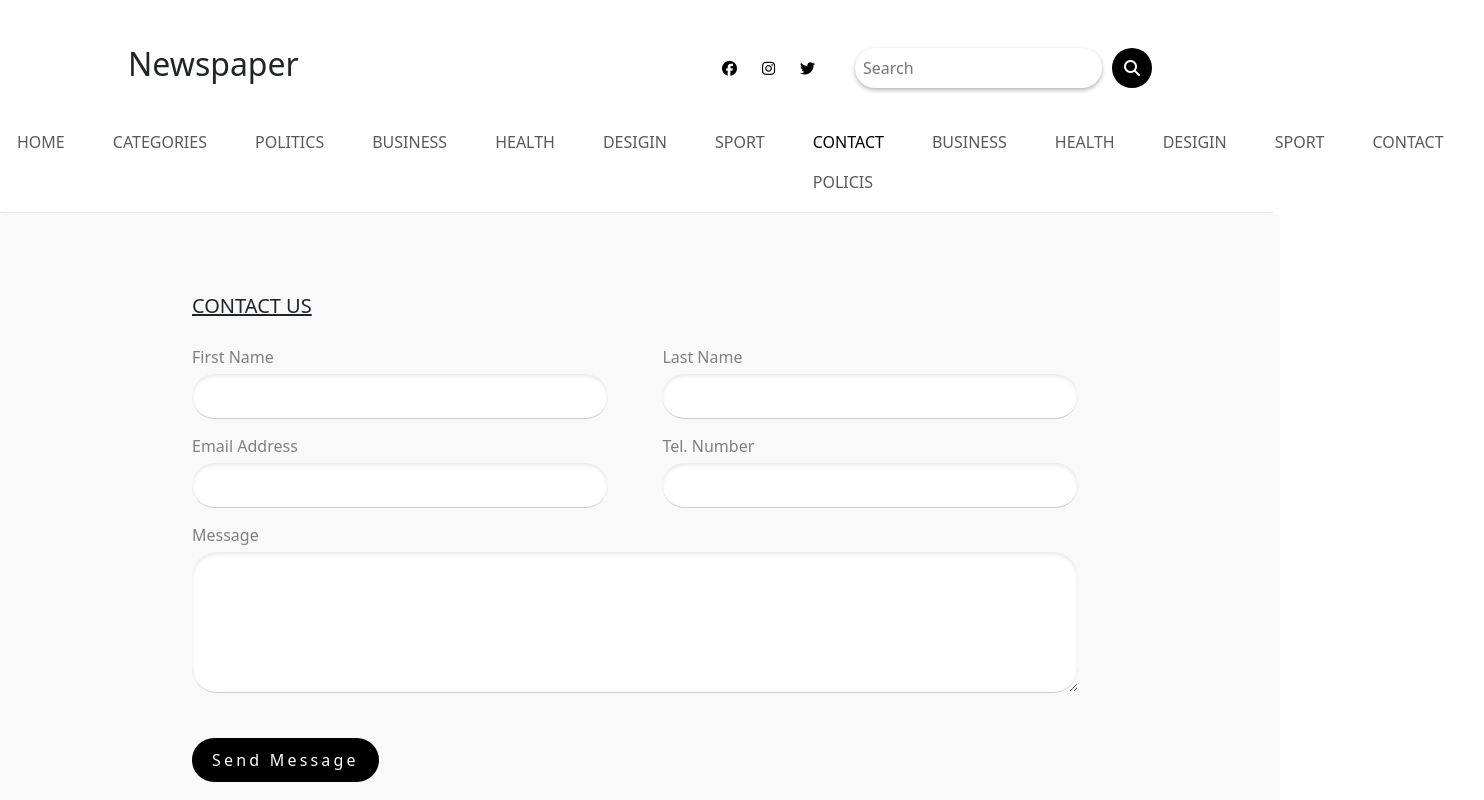
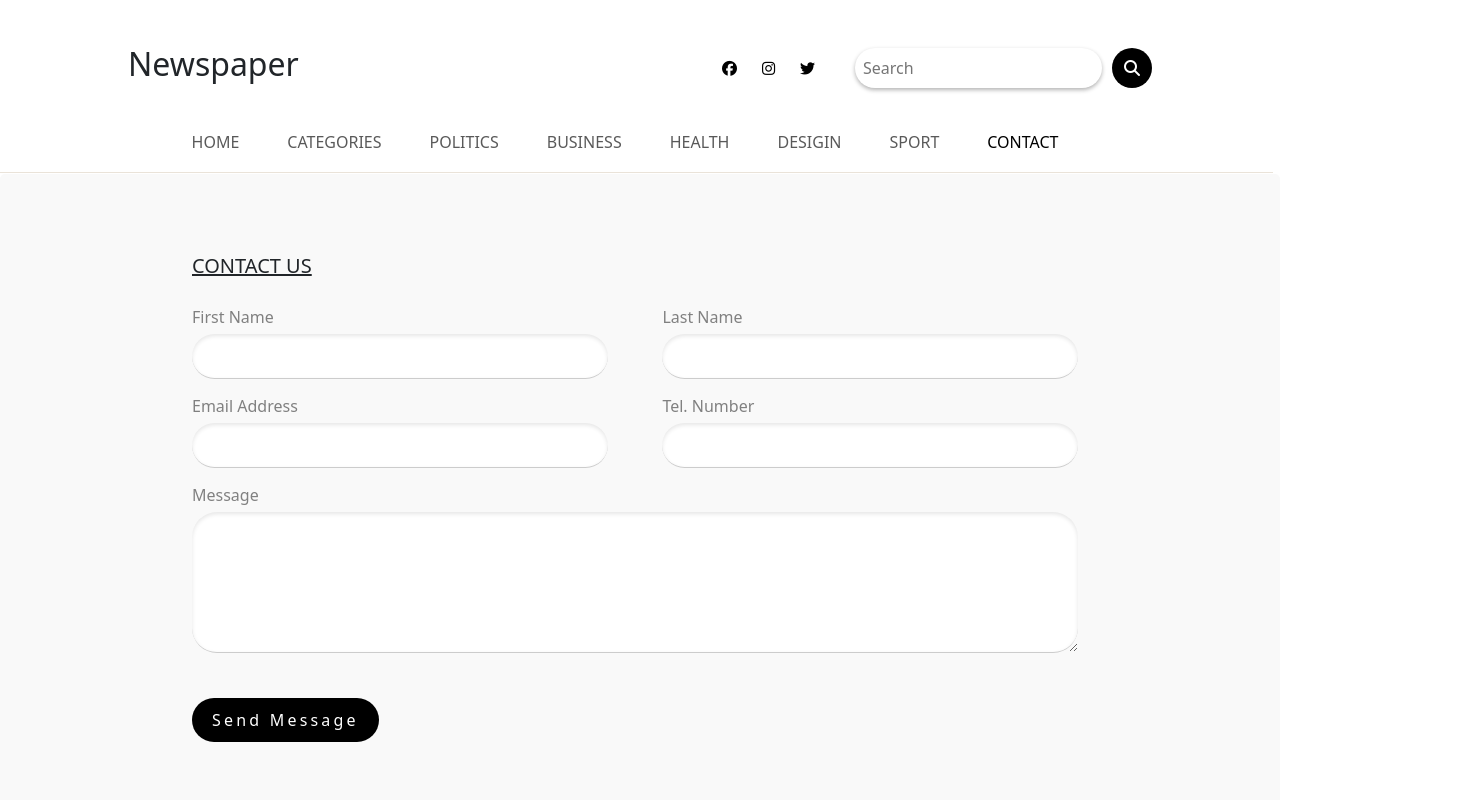
Before and after one commit to NadaAlhabbash/Newspaper_angular, an Angular app: page /contact in a window 1280 px wide. Shown: the top 800 px of the page, 1484 px wide, since content can reach past the window. Built offline with nearby package versions, Linux system fonts and the light colour scheme.

Commit message:
errors in navbar

```diff
--- a/src/app/components/navbar/navbar.component.html
+++ b/src/app/components/navbar/navbar.component.html
@@ -50,22 +50,6 @@
                     </li>
                     <li class="nav-item">
                         <a class="nav-link mx-lg-3 " routerLink="/contact" routerLinkActive="active">CONTACT</a>
-                        <a class="nav-link mx-lg-3 " href="#">POLICIS</a>
-                    </li>
-                    <li class="nav-item">
-                        <a class="nav-link mx-lg-3 " href="#">BUSINESS</a>
-                    </li>
-                    <li class="nav-item">
-                        <a class="nav-link mx-lg-3 " href="#">HEALTH</a>
-                    </li>
-                    <li class="nav-item">
-                        <a class="nav-link mx-lg-3 " href="#">DESIGIN</a>
-                    </li>
-                    <li class="nav-item">
-                        <a class="nav-link mx-lg-3 " href="#">SPORT</a>
-                    </li>
-                    <li class="nav-item">
-                        <a class="nav-link mx-lg-3 " href="#">CONTACT</a>
                     </li>
                 </ul>
             </div>
```
